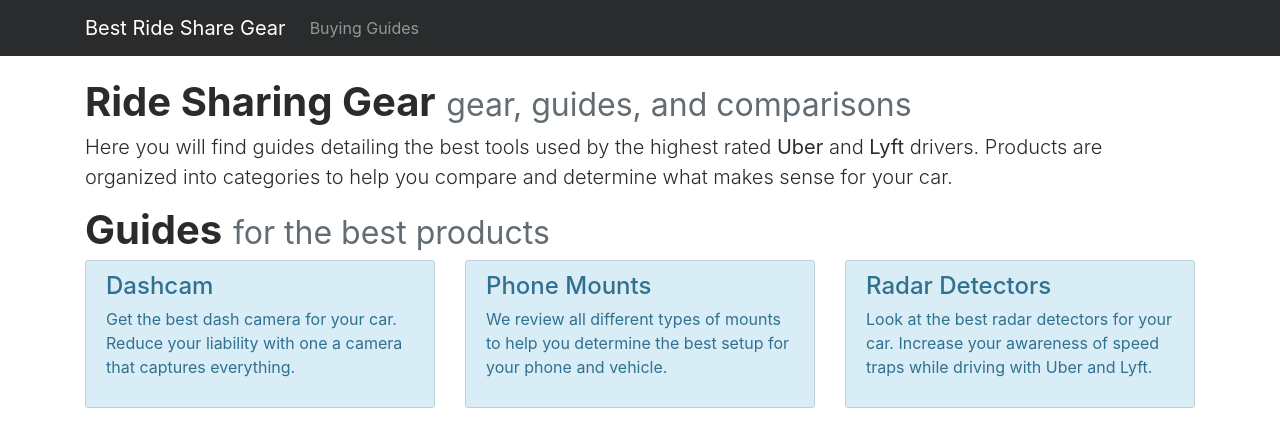
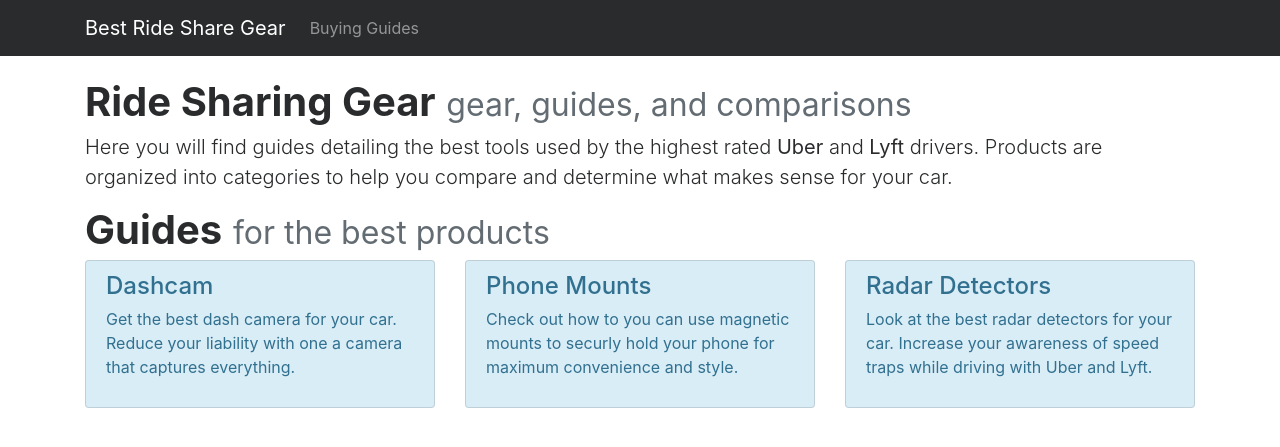
Before and after one commit to TannerPerrien/bestridesharegear, a Jekyll site: the page built from index.html, in a window 1280 px wide. Shown: the top 447 px of the page. Built offline with Jekyll 4.4.1, drawn with Linux system fonts in a browser that asks for light colours; nearby versions of some CDN libraries.

Commit message:
Update phone mounts

```diff
--- /dev/null
+++ b/_data/phonemounts.json
@@ -0,0 +1,45 @@
+{
+  "items": [{
+    "name": "Car Vent Mount",
+    "order": 1,
+    "description": "The vent mount works in the majority of car vents and is easily adjustable and portable. Four rubber prongs pinch a vent fin to hold the magnet in place. This works great to keep your phone within arms reach while not blocking your vision. Of the magnetic mounts in this bunch, this one is the most portable. It is small and can move from car to car without the need to fuss with removale or installation.",
+    "image": "vent-mount.jpg",
+    "purchaseUrl": "https://www.amazon.com/gp/product/B00WO9LXFQ/ref=as_li_tl?ie=UTF8&tag=brsg-20&camp=1789&creative=9325&linkCode=as2&creativeASIN=B00WO9LXFQ&linkId=277c6b8fde810b1fbc674afcf52bca93"
+  }, {
+    "name": "CD Slot Mount",
+    "order": 4,
+    "description": "Some vehicles don't have many great options for mount points. The CD mount works great in this case, so long as your vehicle has an unused CD player! Using this mount means you keep your vents and windshield free of clutter and avoid reducing visibility. Once inserted and secured into your dash, it provides a sturdy mount point for your magenetically attached phone!",
+    "image": "cd-slot-mount.jpg",
+    "purchaseUrl": "https://www.amazon.com/gp/product/B01MYHD29Y/ref=as_li_tl?ie=UTF8&tag=brsg-20&camp=1789&creative=9325&linkCode=as2&creativeASIN=B01MYHD29Y&linkId=5a9b979627aec08a5252a6ff0cc7c15a"
+  }, {
+    "name": "Short Suction Mount",
+    "order": 2,
+    "description": "The suction mount will mount securely to your windshield or the top of your dashboard. It works on many types of dashboard material, including some textured surfaces. This mount shines in its ability to be placed nearly anywhere you want. It's short flexible arm gives you additional control to position your phone exactly where you want it.",
+    "image": "suction-mount.jpg",
+    "purchaseUrl": "https://www.amazon.com/gp/product/B00Q69U8YM/ref=as_li_tl?ie=UTF8&tag=brsg-20&camp=1789&creative=9325&linkCode=as2&creativeASIN=B00Q69U8YM&linkId=d955422f58583988a17b9238ae042d1a"
+  }, {
+    "name": "Rearview Mirror Mount",
+    "order": 5,
+    "description": "The rearview mirror mount is a clever way to magnetically secure your phone near your rearview mirror. The flexible arm gives you enough control to position your phone at the exact angle and position that you prefer. One thing to watch out for with this mount is that it is not compatible with all rear view mirrors as the mount does not expand wide enough for some larger size mirrors.",
+    "image": "rearview-mirror-mount.jpg",
+    "purchaseUrl": "https://www.amazon.com/gp/product/B01CE08FXM/ref=as_li_tl?ie=UTF8&tag=brsg-20&camp=1789&creative=9325&linkCode=as2&creativeASIN=B01CE08FXM&linkId=1680d50663cbc09103e383c6d1d6781b"
+  }, {
+    "name": "Power Mount",
+    "order": 6,
+    "description": "The power mount secures itself in your 12 volt power plug. As long as your power mount is high enough this works great to give your phone a steady position somewhere in the center of your dash. The sturdiness of this mount varies from vehicle to vehicle. The mount may have a tendency to rotate or 'fall over' when rounding a turn due to the weight of the phone. This is less common in vehicles where the plug has a tight fit.",
+    "image": "power-mount.jpg",
+    "purchaseUrl": "https://www.amazon.com/gp/product/B00WO9LX9M/ref=as_li_tl?ie=UTF8&tag=brsg-20&camp=1789&creative=9325&linkCode=as2&creativeASIN=B00WO9LX9M&linkId=d03520d995306168946d3faf3c6f5f06"
+  }, {
+    "name": "Dash Mount",
+    "order": 3,
+    "description": "The dash mount is a popular choice for securing your phone to the dashboard. This works similar to the suction mount, but is different in that the mount is secured by an adhesive pad rather than suction. This may provide a stronger mount, especially on a textured dashboard, but is less portable in that you will likely have to use a new adhesive if you want to move the location of the mount. This mount stands out in its ability to be extra secure or work on dashboards where the suction mount is unable to provide a satisfactory hold.",
+    "image": "dash-mount.jpg",
+    "purchaseUrl": "https://www.amazon.com/gp/product/B00I608BJ8/ref=as_li_tl?ie=UTF8&tag=brsg-20&camp=1789&creative=9325&linkCode=as2&creativeASIN=B00I608BJ8&linkId=78bb1d87763e893eb8d43bea95b838b0"
+  }, {
+    "name": "Adhesive Magnets",
+    "order": 7,
+    "description": "If you have multiple devices that you will want to mount in your vehicle, you will need additional magnets. These magnets can be placed between your phone and case without using the adhesive. Alternatively, you can apply the magnet with the adhesive directly to the device or case, either inside or out depending on the thickness of the case. Exterior applications work better on thicker cases as the magnets may not be strong enough to hold if placed on the inside.",
+    "image": "magnets.jpg",
+    "purchaseUrl": "https://www.amazon.com/gp/product/B00I608BG6/ref=as_li_tl?ie=UTF8&tag=brsg-20&camp=1789&creative=9325&linkCode=as2&creativeASIN=B00I608BG6&linkId=47458fecbf054acdcd05ef29d9d0d629"
+  }]
+}
--- a/_guides/best-uber-lyft-phone-mounts.md
+++ b/_guides/best-uber-lyft-phone-mounts.md
@@ -1,9 +1,44 @@
 ---
-title: "Guide: Best Uber and Lyft Phone Mounts"
+title: "Guide: The Best Uber and Lyft Phone Mounts"
 shortTitle: "Phone Mounts"
 date: 2017-07-23
 order: 1
-excerpt: We review all different types of mounts to help you determine the best setup for your phone and vehicle.
+excerpt: Check out how to you can use magnetic mounts to securly hold your phone for maximum convenience and style.
 sitemap:
-  lastmod: 2017-07-23
+  lastmod: 2017-09-17
 ---
+
+Magnetic mounts allow you to secure your phone in-car with absolute ease and style. Other mounts use weak plastic mechanisms that attempt to change shape for any sized device. Magnet mounts allow you to snap your phone in portrait, landscape, or any angle in between. These make getting your phone in and out of your car super easy.
+{: .lead}
+
+<div class="row">
+<div class="col-md-6" markdown="1">
+#### Why Magnets?
+
+Utilizing magnetic mounts makes it easy for you and others to go from vehicle to vehicle and always have an easy place to mount your phone. Once you try this you will never go back to anything else!
+
+#### Warranty + Return Policy
+
+SCOSCHE has been in the car business since 1980 and has a reputation for building quality accessories. Between their 1-year warranty and Amazon's fantastic return policy, you can't go wrong trying a few of these acessories to see what works best for you.
+</div>
+<div class="col-md-6">
+<div class="embed-responsive embed-responsive-16by9">
+<iframe class="embed-responsive-item" src="https://www.youtube.com/embed/oaAfdePAWPI?list=PLQnkqD2D8Vga5s6m2APA7sNF1wCW4Ypr6?rel=0;showinfo=0" allowfullscreen></iframe>
+</div>
+</div>
+</div>
+
+<div class="row">
+{% assign mounts = site.data.phonemounts.items | sort: 'order' %}
+{% for mount in mounts %}
+<div class="col-md-9" markdown="1">
+### [{{ mount.name }}]({{ mount.purchaseUrl }})
+{{ mount.description }}
+</div>
+<div class="col-md-3">
+<a href="{{ mount.purchaseUrl }}">
+<img height="200" src="/images/guides/phone-mounts/{{ mount.image }}" class="float-right" alt="{{ mount.name }}" />
+</a>
+</div>
+{% endfor %}
+</div>
```
Also changed, not shown: images/guides/phone-mounts/cd-slot-mount.jpg (added), images/guides/phone-mounts/dash-mount.jpg (added), images/guides/phone-mounts/magnets.jpg (added), images/guides/phone-mounts/power-mount.jpg (added), images/guides/phone-mounts/rearview-mirror-mount.jpg (added), images/guides/phone-mounts/suction-mount.jpg (added), images/guides/phone-mounts/vent-mount.jpg (added).
